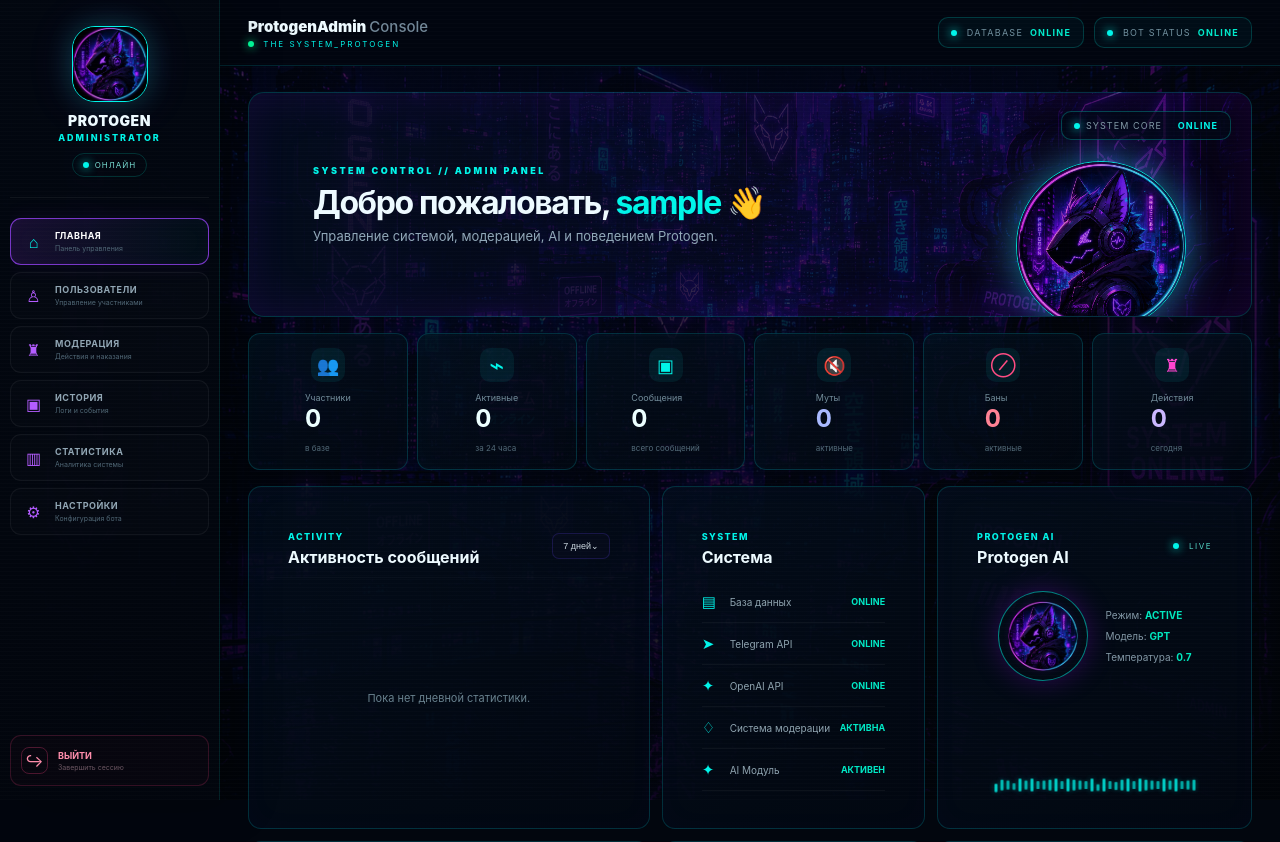
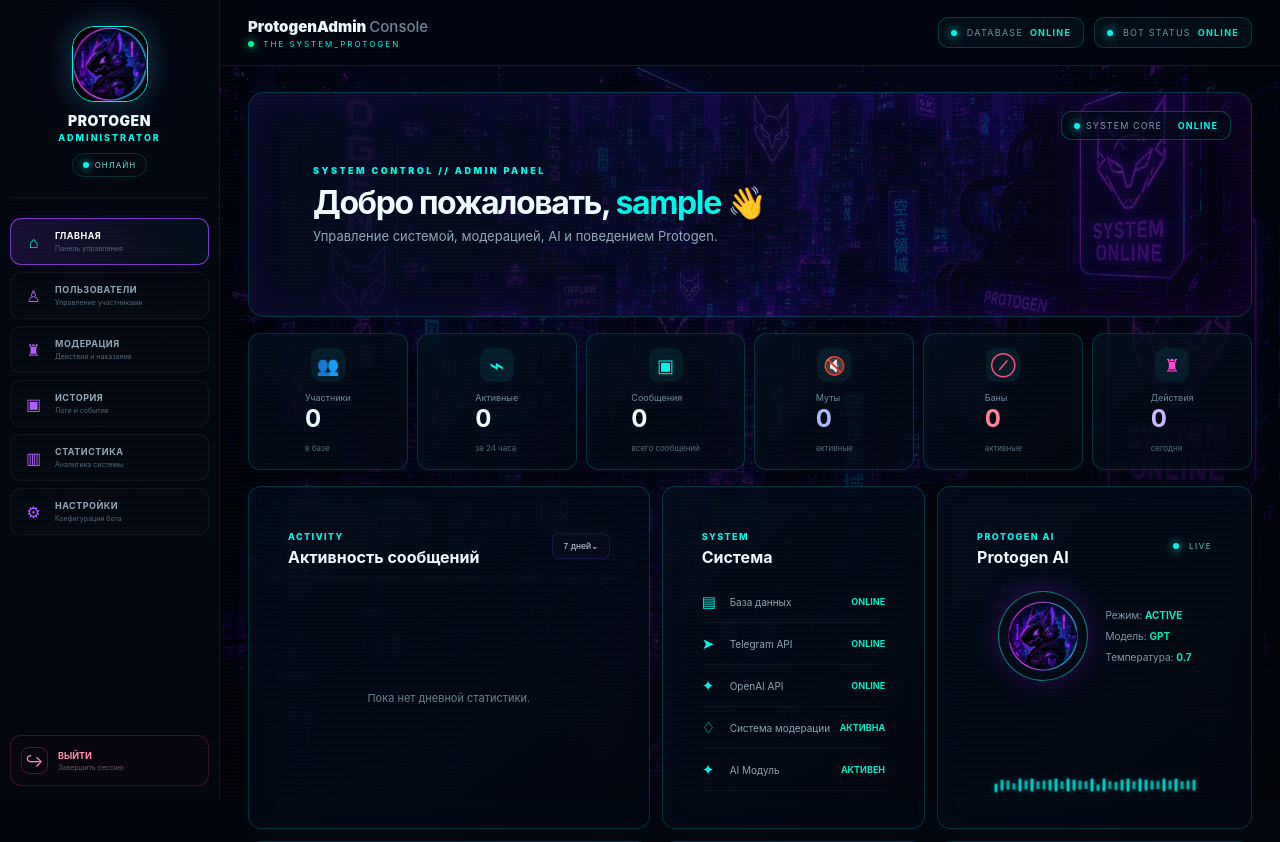
Before and after one commit to dfzgcvghhcy-png/The-system_Protogen, a Flask app: page /admin in a window 1280 px wide. Shown: the top 842 px of the page. Run offline with Flask 3, Linux system fonts and the light colour scheme; the visitor is signed in with stand-in values (Sample User, id 1); data that the repository does not hold is empty; parts of the project's set-up code (start-up, migrations or seed data) failed here and were passed over; some libraries are stand-ins or nearby versions.

Commit message:
Add files via upload

```diff
--- a/templates/admin.html
+++ b/templates/admin.html
@@ -35,7 +35,6 @@
       <main id="dashboard" class="admin-main">
         <section class="dashboard-hero">
           <div class="hero-copy"><div class="eyebrow">SYSTEM CONTROL // ADMIN PANEL</div><h1>Добро пожаловать, <span>{{ username }}</span> <em>👋</em></h1><p>Управление системой, модерацией, AI и поведением Protogen.</p></div>
-          <div class="hero-art"><img src="{{ url_for('static', filename='my_avatar.png') }}" alt="Protogen Core"></div>
           <div class="hero-signal"><i></i><span>SYSTEM CORE</span><b>ONLINE</b></div>
         </section>
 
```
